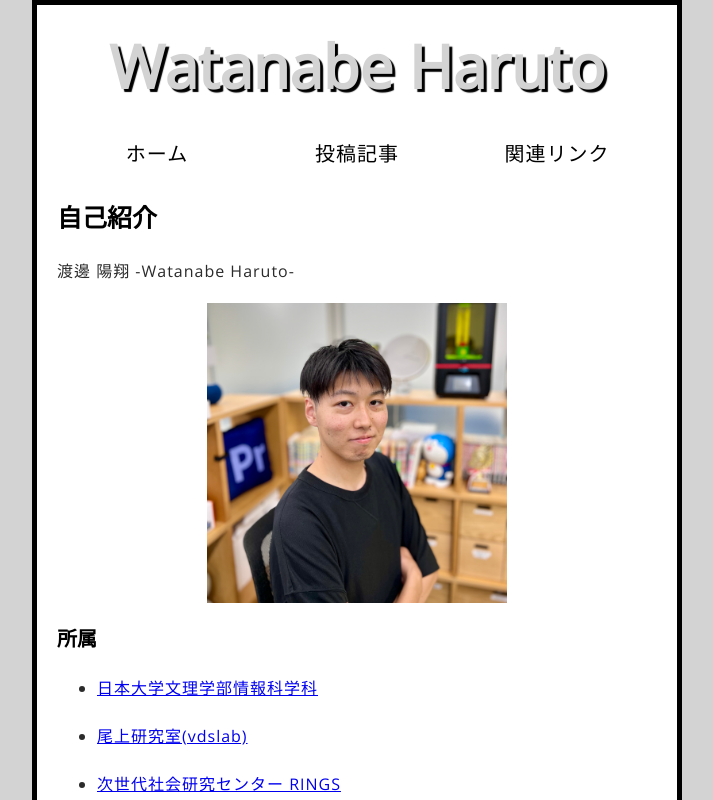
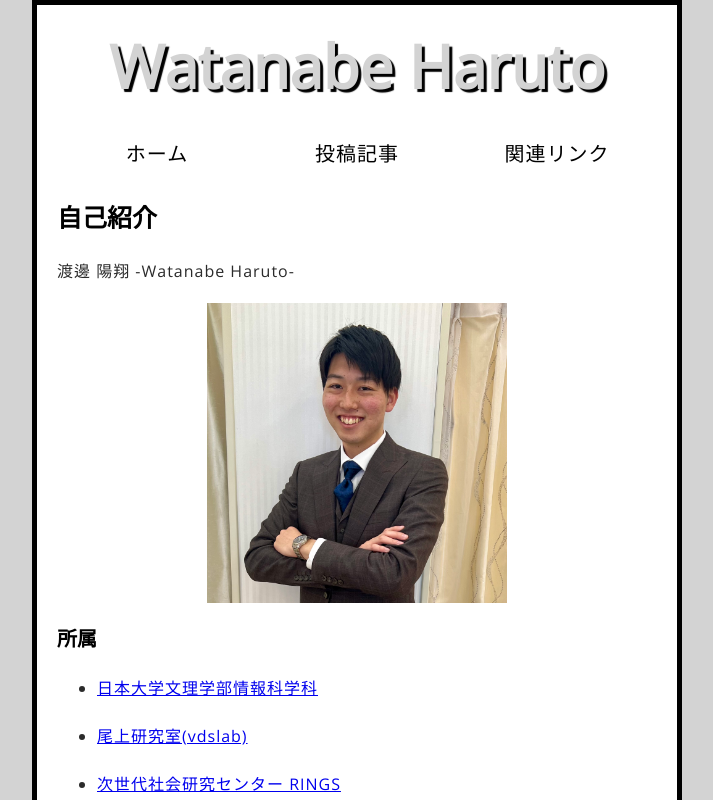
Before and after one commit to ShigaJun/my-site, a React (Vite) app: page / in a window 1280 px wide. Shown: the top 800 px of the page, without its empty margins (283-996 px from the left). Built offline with nearby package versions, Linux system fonts and the light colour scheme.

Commit message:
プロフィール画像を更新

```diff
--- a/src/components/Home.jsx
+++ b/src/components/Home.jsx
@@ -4,7 +4,7 @@ export default function Home() {
             <h2>自己紹介</h2>
             <p>渡邊 陽翔 -Watanabe Haruto-</p>
 
-            <img src="images/my-icon.jpg" alt="渡邊陽翔のプロフィール写真" />
+            <img src="images/my-icon_2025-01-12.jpeg" alt="渡邊陽翔のプロフィール写真" />
 
             <h3>所属</h3>
             <ul>
```
Also changed, not shown: public/images/my-icon_2025-01-12.jpeg (added).
